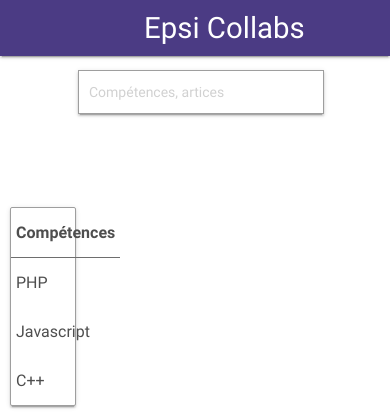
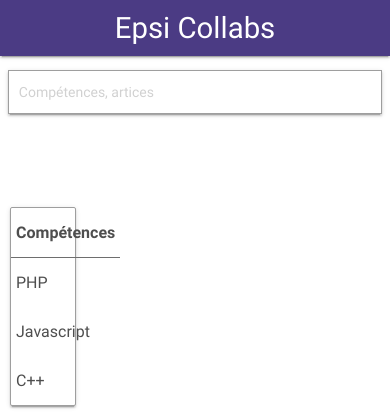
Before and after one commit to witrem/Epsi-collabs, a PHP site: page / in a window 390 px wide. Shown: the top 420 px of the page. Run offline with PHP 8.4, Linux system fonts and the light colour scheme.

Commit message:
accueil + responsiv 992px

```diff
--- a/main.css
+++ b/main.css
@@ -1,4 +1,3 @@
-.ml-1{margin-left:1em}
 .bg-epsi{background-color:#4b3b84}
 .mw-75{max-height:75%}
 .mt-1{margin-top:1em}
@@ -11,7 +10,7 @@
 body{color:#4e4e4e}
 
 #search {
-    width: 60%;
+    width: calc(60% - 12px);
     margin: 1em 20%;
     border: 1px solid #9e9e9e;
     -webkit-box-shadow:0 2px 2px 0 rgba(0,0,0,0.14),0 1px 5px 0 rgba(0,0,0,0.12),0 3px 1px -2px rgba(0,0,0,0.2);
@@ -34,3 +33,14 @@ body{color:#4e4e4e}
     margin-left: 10px;
     margin-bottom: 10px;
 }
+
+@media screen and (min-width: 992px) {
+    .ml-1{margin-left:1em}
+}
+
+@media screen and (max-width: 992px) {
+    #search {
+        width: calc(96% - 12px);
+        margin: 1em 2%;
+    }
+}
```
